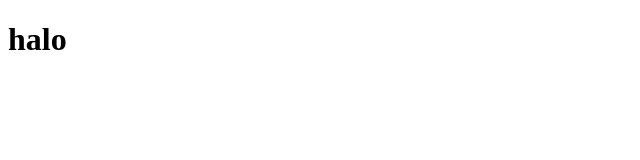
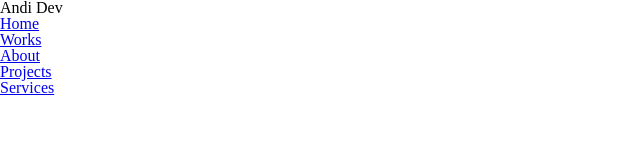
Before and after one commit to mawardiahmad/html-css, a plain HTML site: page index.html in a window 1280 px wide. Shown: the whole page, without its empty margins (0-640 px from the left). Drawn offline with Linux system fonts and the light colour scheme.

Commit message:
buat menu

```diff
--- a/index.html
+++ b/index.html
@@ -3,9 +3,26 @@
 <head>
     <meta charset="UTF-8">
     <meta name="viewport" content="width=device-width, initial-scale=1.0">
-    <title>Buat web dari nol</title>
+    <title>Belajar html dan Css basic</title>
 </head>
+
+<!-- reset css -->
+ <link rel="stylesheet" href="reset.css">
 <body>
-    <h1>halo</h1>
+    <!-- navbar -->
+     <nav>
+        <!-- judul -->
+        <span>Andi Dev</span>
+
+        <!-- menu -->
+         <ul>
+            <li><a href="#">Home</a></li>
+            <li><a href="#">Works</a></li>
+            <li><a href="#">About</a></li>
+            <li><a href="#">Projects</a></li>
+            <li><a href="#">Services</a></li>
+         </ul>
+     </nav>
+
 </body>
 </html>
--- /dev/null
+++ b/reset.css
@@ -0,0 +1,48 @@
+/* http://meyerweb.com/eric/tools/css/reset/
+   v2.0 | 20110126
+   License: none (public domain)
+*/
+
+html, body, div, span, applet, object, iframe,
+h1, h2, h3, h4, h5, h6, p, blockquote, pre,
+a, abbr, acronym, address, big, cite, code,
+del, dfn, em, img, ins, kbd, q, s, samp,
+small, strike, strong, sub, sup, tt, var,
+b, u, i, center,
+dl, dt, dd, ol, ul, li,
+fieldset, form, label, legend,
+table, caption, tbody, tfoot, thead, tr, th, td,
+article, aside, canvas, details, embed,
+figure, figcaption, footer, header, hgroup,
+menu, nav, output, ruby, section, summary,
+time, mark, audio, video {
+	margin: 0;
+	padding: 0;
+	border: 0;
+	font-size: 100%;
+	font: inherit;
+	vertical-align: baseline;
+}
+/* HTML5 display-role reset for older browsers */
+article, aside, details, figcaption, figure,
+footer, header, hgroup, menu, nav, section {
+	display: block;
+}
+body {
+	line-height: 1;
+}
+ol, ul {
+	list-style: none;
+}
+blockquote, q {
+	quotes: none;
+}
+blockquote:before, blockquote:after,
+q:before, q:after {
+	content: '';
+	content: none;
+}
+table {
+	border-collapse: collapse;
+	border-spacing: 0;
+}
```
Also changed, not shown: style.css (added).
